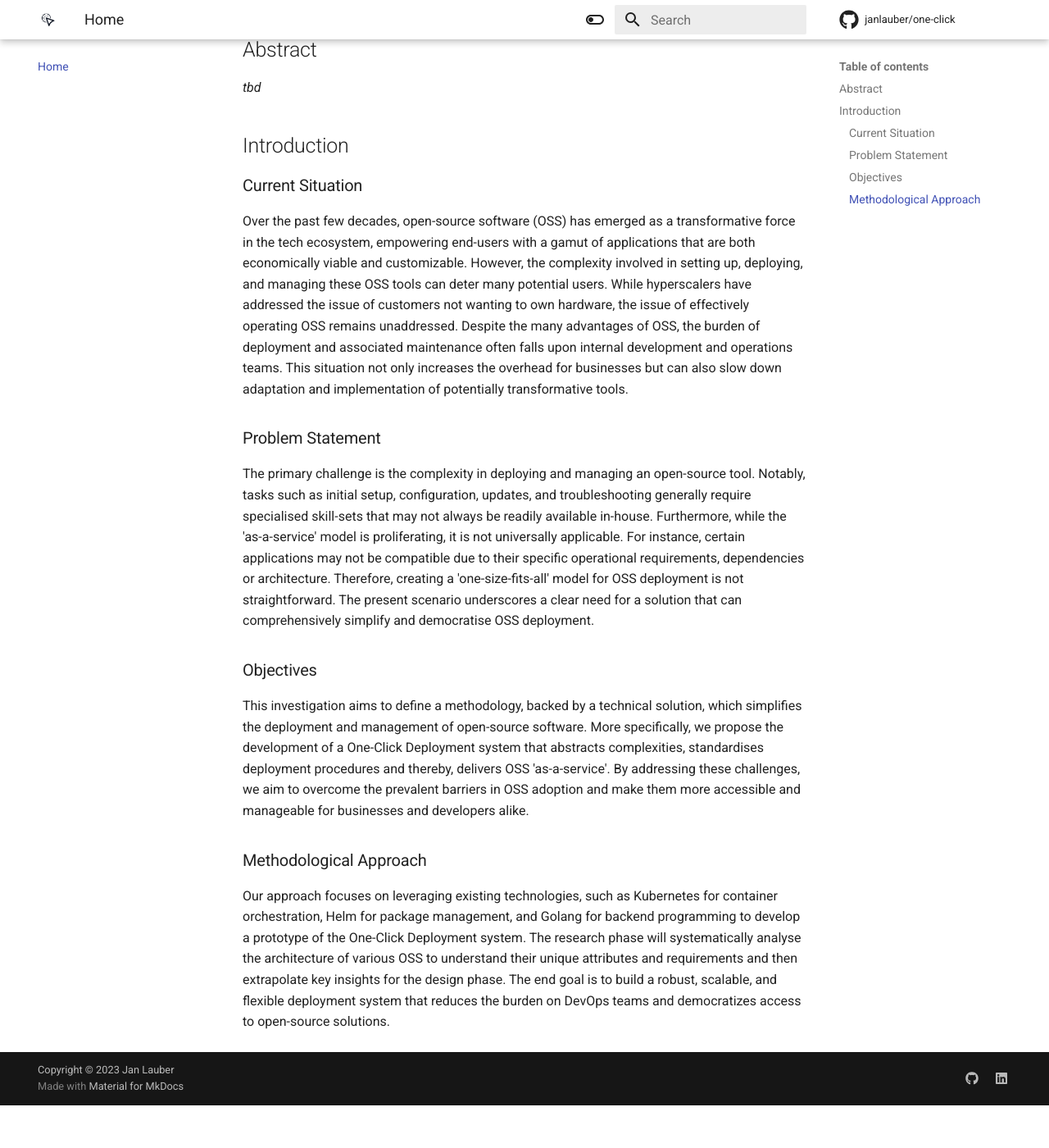
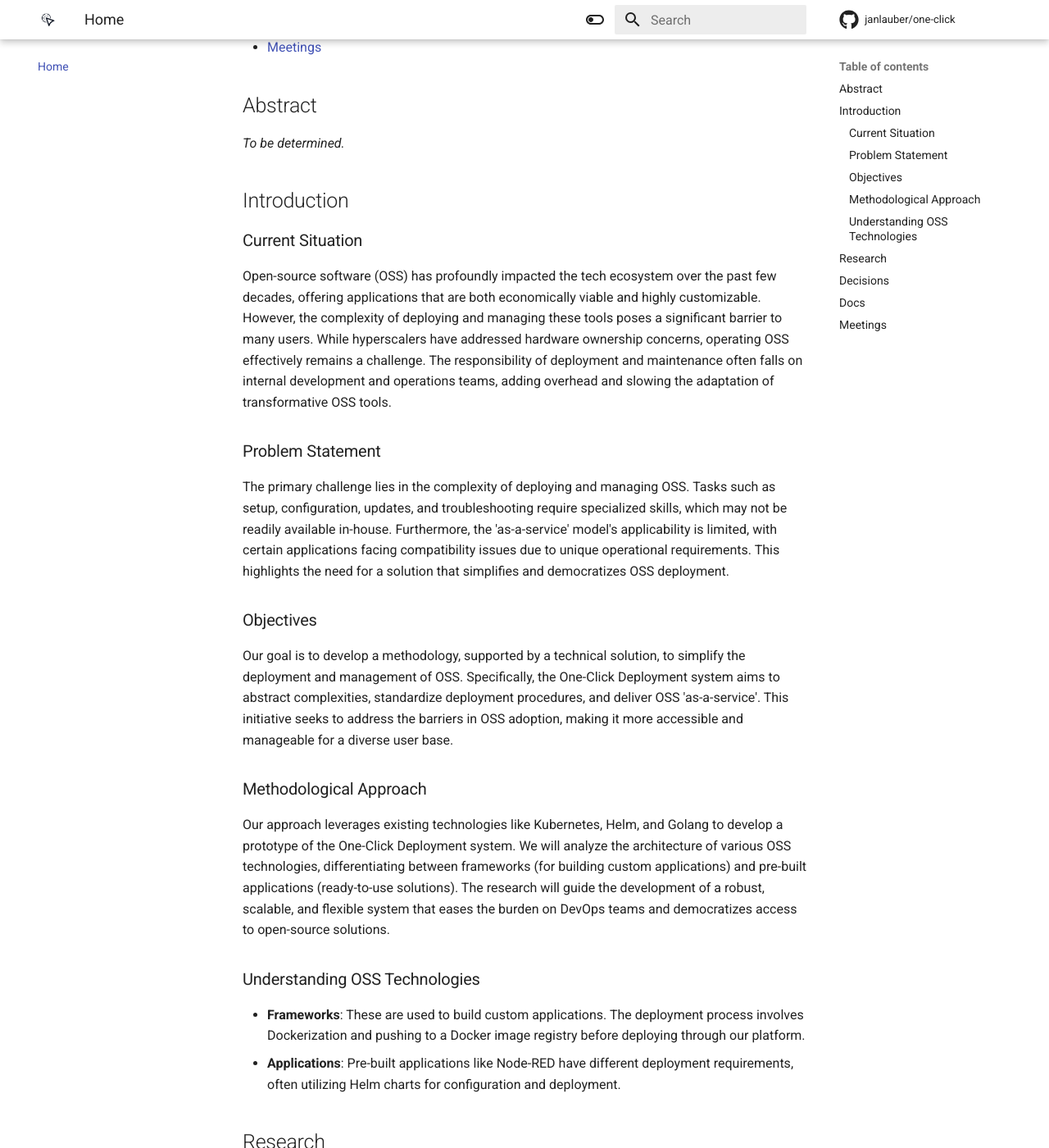
Before and after one commit to janlauber/one-click, an MkDocs documentation site: the page built from docs/index.md, in a window 1280 px wide and 1400 px high, scrolled down 318 px. Shown: the whole window at 82% size. Built offline with MkDocs 1.6.1 and Material for MkDocs 9.7.7, drawn with Linux system fonts in a browser that asks for light colours; comment, search, counter and statistics services are not loaded; before the commit the page ends 1666 px from its top, so only the background shows below that; some of the changed text lies outside the part shown.

Commit message:
docs: change introduction
Signed-off-by: Jan Lauber <jan.lauber@protonmail.ch>

```diff
--- a/docs/index.md
+++ b/docs/index.md
@@ -3,29 +3,52 @@
 - [Abstract](#abstract)
 - [Research](./research/index.md)
 - [Decisions](./decisions/index.md)
+- [Docs](./docs/index.md)
+- [Meetings](./meetings/index.md)
 
 ## Abstract
 
-*tbd*
+*To be determined.*
 
 ## Introduction
 
 ### Current Situation
 
-Over the past few decades, open-source software (OSS) has emerged as a transformative force in the tech ecosystem, empowering end-users with a gamut of applications that are both economically viable and customizable. However, the complexity involved in setting up, deploying, and managing these OSS tools can deter many potential users. While hyperscalers have addressed the issue of customers not wanting to own hardware, the issue of effectively operating OSS remains unaddressed.
-Despite the many advantages of OSS, the burden of deployment and associated maintenance often falls upon internal development and operations teams. This situation not only increases the overhead for businesses but can also slow down adaptation and implementation of potentially transformative tools.
+Open-source software (OSS) has profoundly impacted the tech ecosystem over the past few decades, offering applications that are both economically viable and highly customizable. However, the complexity of deploying and managing these tools poses a significant barrier to many users. While hyperscalers have addressed hardware ownership concerns, operating OSS effectively remains a challenge. The responsibility of deployment and maintenance often falls on internal development and operations teams, adding overhead and slowing the adaptation of transformative OSS tools.
 
 ### Problem Statement
 
-The primary challenge is the complexity in deploying and managing an open-source tool. Notably, tasks such as initial setup, configuration, updates, and troubleshooting generally require specialised skill-sets that may not always be readily available in-house.
-Furthermore, while the 'as-a-service' model is proliferating, it is not universally applicable. For instance, certain applications may not be compatible due to their specific operational requirements, dependencies or architecture. Therefore, creating a 'one-size-fits-all' model for OSS deployment is not straightforward.
-The present scenario underscores a clear need for a solution that can comprehensively simplify and democratise OSS deployment.
+The primary challenge lies in the complexity of deploying and managing OSS. Tasks such as setup, configuration, updates, and troubleshooting require specialized skills, which may not be readily available in-house. Furthermore, the 'as-a-service' model's applicability is limited, with certain applications facing compatibility issues due to unique operational requirements. This highlights the need for a solution that simplifies and democratizes OSS deployment.
 
 ### Objectives
 
-This investigation aims to define a methodology, backed by a technical solution, which simplifies the deployment and management of open-source software. More specifically, we propose the development of a One-Click Deployment system that abstracts complexities, standardises deployment procedures and thereby, delivers OSS 'as-a-service'.
-By addressing these challenges, we aim to overcome the prevalent barriers in OSS adoption and make them more accessible and manageable for businesses and developers alike.
+Our goal is to develop a methodology, supported by a technical solution, to simplify the deployment and management of OSS. Specifically, the One-Click Deployment system aims to abstract complexities, standardize deployment procedures, and deliver OSS 'as-a-service'. This initiative seeks to address the barriers in OSS adoption, making it more accessible and manageable for a diverse user base.
 
 ### Methodological Approach
 
-Our approach focuses on leveraging existing technologies, such as Kubernetes for container orchestration, Helm for package management, and Golang for backend programming to develop a prototype of the One-Click Deployment system. The research phase will systematically analyse the architecture of various OSS to understand their unique attributes and requirements and then extrapolate key insights for the design phase. The end goal is to build a robust, scalable, and flexible deployment system that reduces the burden on DevOps teams and democratizes access to open-source solutions.
+Our approach leverages existing technologies like Kubernetes, Helm, and Golang to develop a prototype of the One-Click Deployment system. We will analyze the architecture of various OSS technologies, differentiating between frameworks (for building custom applications) and pre-built applications (ready-to-use solutions). The research will guide the development of a robust, scalable, and flexible system that eases the burden on DevOps teams and democratizes access to open-source solutions.
+
+### Understanding OSS Technologies
+
+- **Frameworks**: These are used to build custom applications. The deployment process involves Dockerization and pushing to a Docker image registry before deploying through our platform.
+- **Applications**: Pre-built applications like Node-RED have different deployment requirements, often utilizing Helm charts for configuration and deployment.
+
+## Research
+
+Our research explores the deployment landscape of both OSS frameworks and applications, assessing current challenges, exploring existing solutions, and identifying gaps in current offerings. [More in Research](./research/index.md)
+
+## Decisions
+
+Documenting key decisions made throughout the project, including technology choices and architectural strategies. [More in Decisions](./decisions/index.md)
+
+## Docs
+
+Detailed documentation on various aspects of the project, including frontend, backend, and infrastructure development. [More in Docs](./docs/index.md)
+
+## Meetings
+
+Summaries and key points from meetings held throughout the project, providing insights into the development process and decision-making. [More in Meetings](./meetings/index.md)
+
+---
+
+By understanding and addressing the unique requirements of different OSS technologies, the One-Click Deployment project aims to offer a versatile and user-friendly platform for deploying a wide range of open-source solutions.
```
